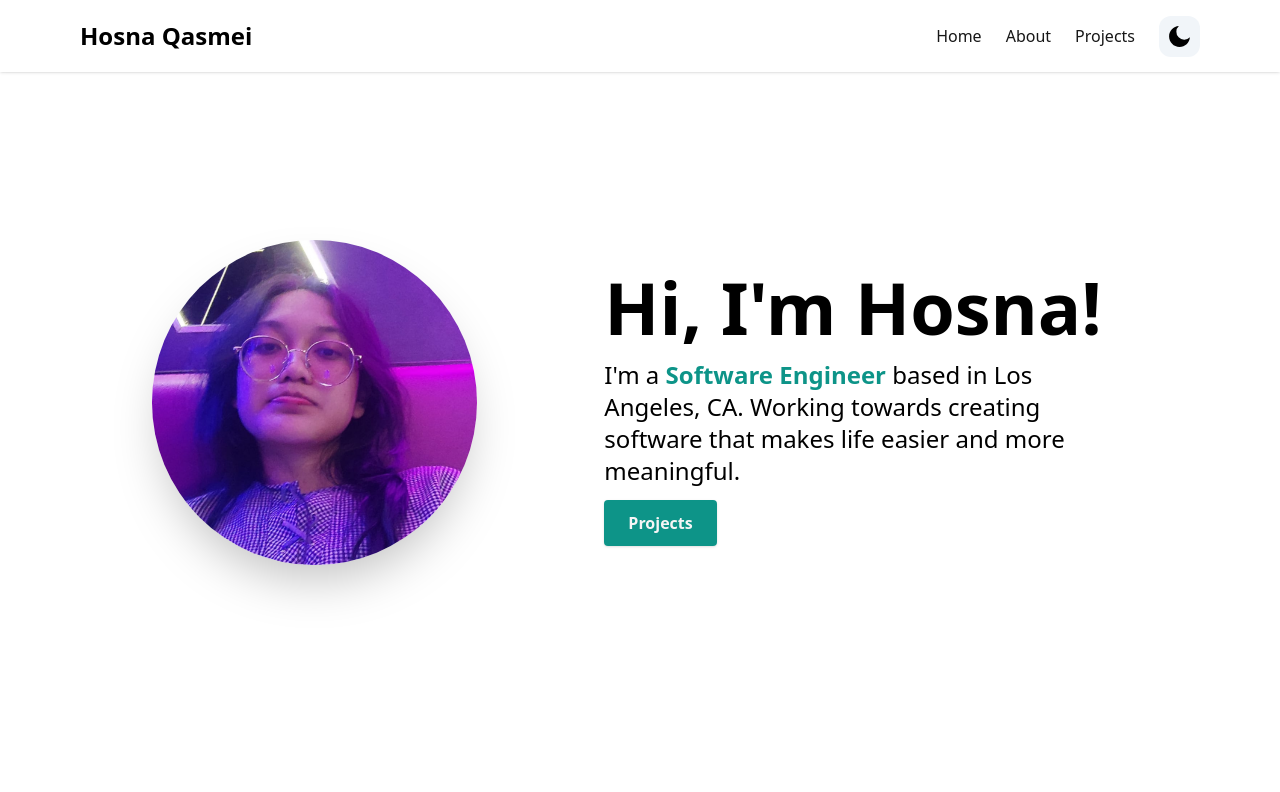
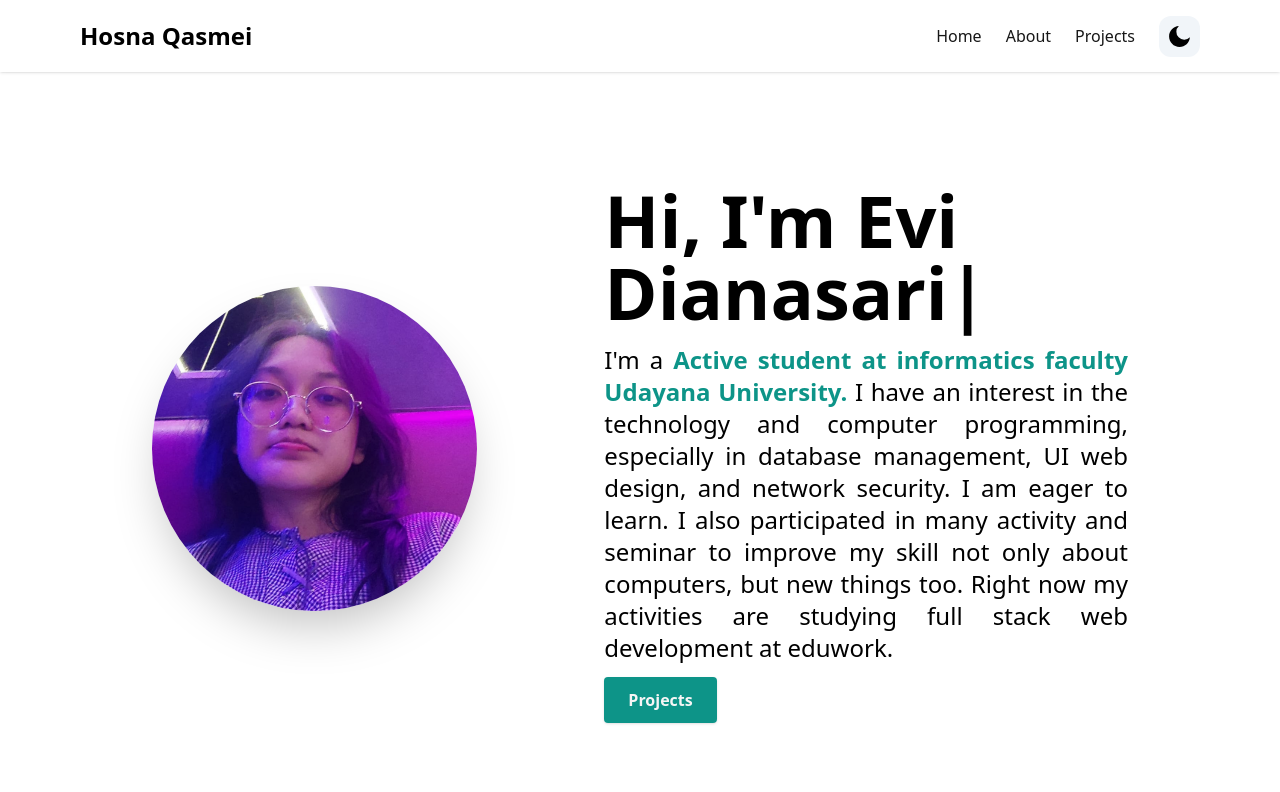
Before and after one commit to cipEpic/last-cv, a Next.js app: page / in a window 1280 px wide. Shown: the top 792 px of the page. Built offline with nearby package versions, Linux system fonts and the light colour scheme.

Commit message:
Update HeroSection.tsx

```diff
--- a/components/HeroSection.tsx
+++ b/components/HeroSection.tsx
@@ -3,29 +3,43 @@ import React from "react"
 import Image from "next/image"
 import { Link } from "react-scroll/modules"
 import { HiArrowDown } from "react-icons/hi"
+import Typed from 'react-typed';
+
+
+
 
 const HeroSection = () => {
   return (
     <section id="home">
-      <div className="flex flex-col text-center items-center justify-center animate-fadeIn animation-delay-2 my-10 py-16 sm:py-32 md:py-48 md:flex-row md:space-x-4 md:text-left">
+      <div className="flex flex-col text-center items-center justify-center animate-fadeIn animation-delay-2 my-20 py-8 sm:py-16 md:py-24 md:flex-row md:space-x-4 md:text-left">
         <div className="md:mt-2 md:w-1/2">
           <Image
             src="/headshot.png"
             alt=""
             width={325}
             height={325}
-            className="rounded-full shadow-2xl"
+            className="rounded-full shadow-2xl animate-updown"
           />
         </div>
         <div className="md:mt-2 md:w-3/5">
-          <h1 className="text-4xl font-bold mt-6 md:mt-0 md:text-7xl">Hi, I&#39;m Hosna!</h1>
-          <p className="text-lg mt-4 mb-6 md:text-2xl">
+          {/* <h1 className="text-4xl font-bold mt-6 md:mt-0 md:text-7xl">Hi, I&#39;m Evi!</h1> */}
+          <Typed
+            strings={['Hi, I\'m Evi Dianasari.']}
+            typeSpeed={80}
+            backSpeed={50}
+            loop
+            className="text-5xl md:text-6xl lg:text-7xl font-bold mb-4"
+
+          />
+          <p className="text-lg mt-4 mb-6 md:text-2xl text-justify">
             I&#39;m a{" "}
+
             <span className="font-semibold text-teal-600">
-              Software Engineer{" "}
+              Active student at informatics faculty Udayana University. {" "}
             </span>
-            based in Los Angeles, CA. Working towards creating software that
-            makes life easier and more meaningful.
+
+            I have an interest in the technology and computer programming, especially in database management, UI web design, and network security. I am eager to learn. I also participated in many activity and seminar to improve my skill not only about computers, but new things too. Right now my activities are studying full stack web development at eduwork.
+
           </p>
           <Link
             to="projects"
```
